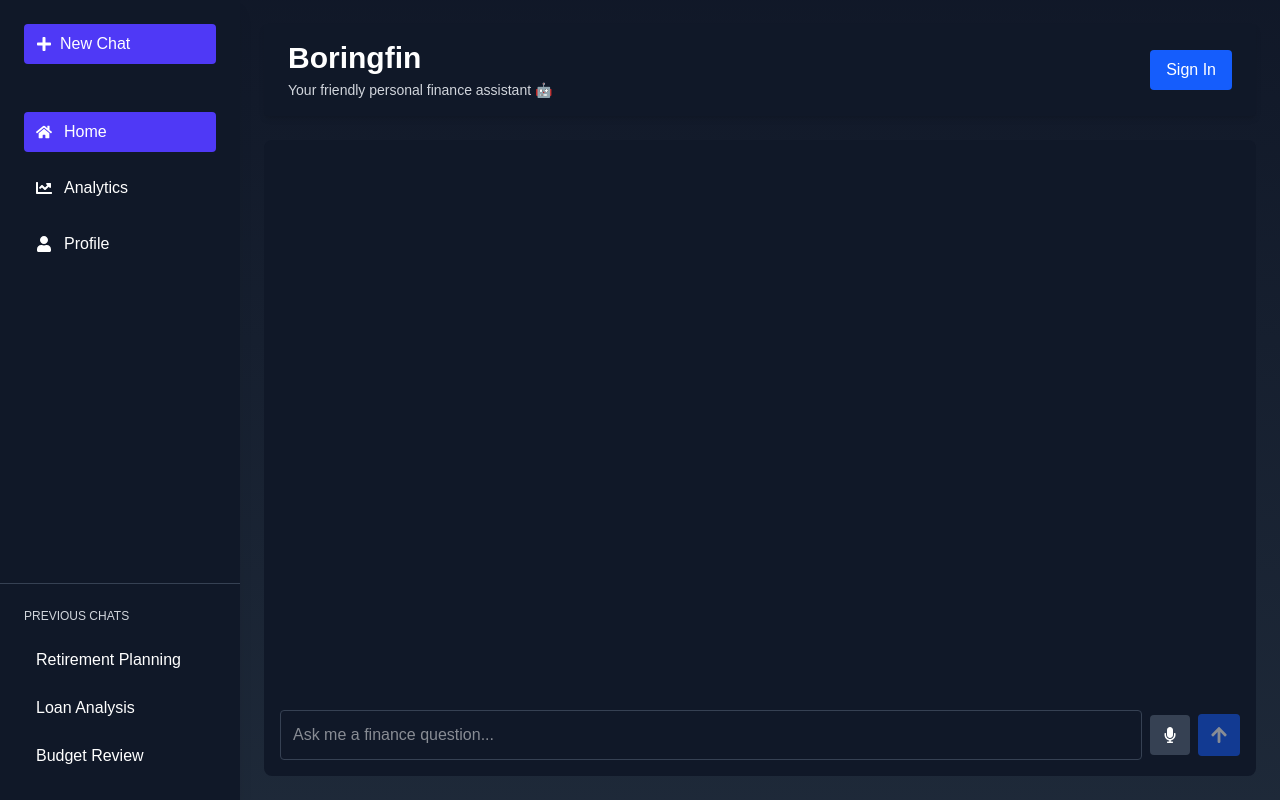
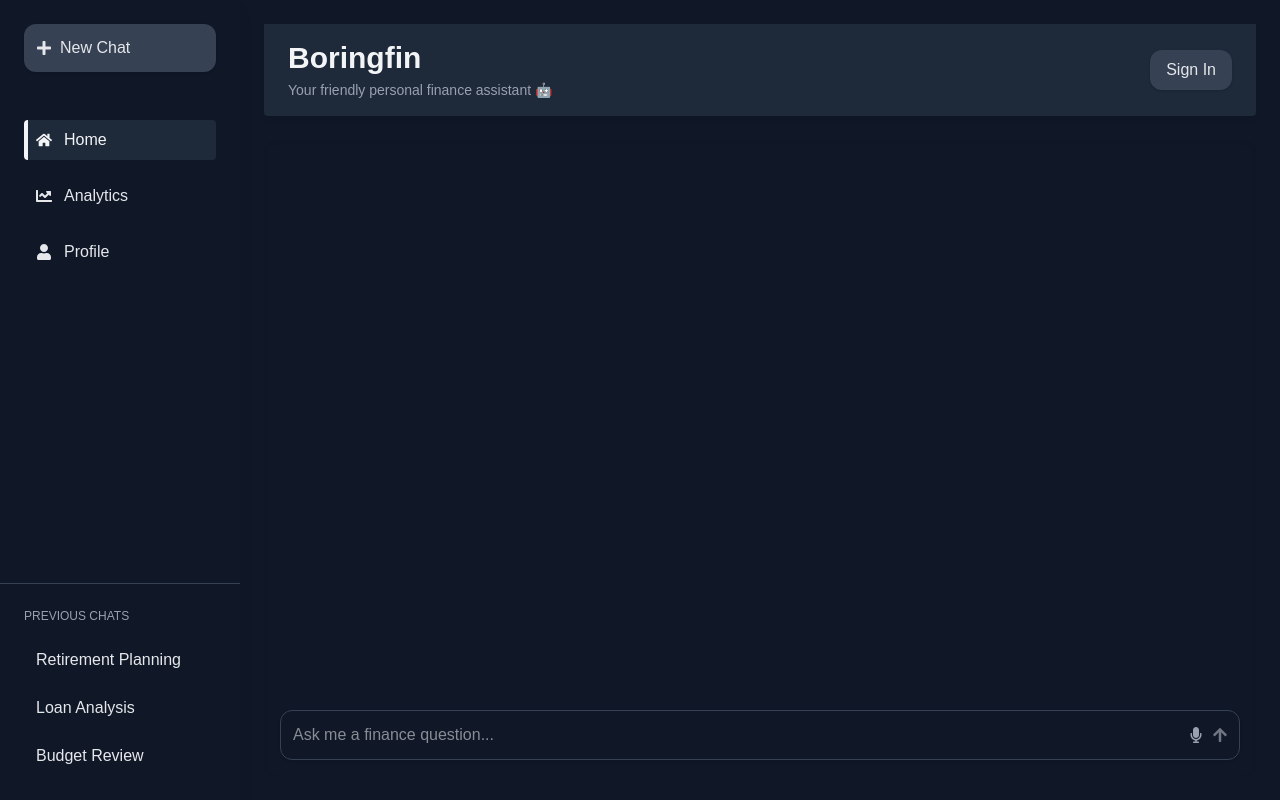
Before and after one commit to Chandrathej/borringfin-chatbot, a Next.js app: page / in a window 1280 px wide. Built offline with nearby package versions, Linux system fonts and the light colour scheme.

Commit message:
UI changes:second iteration

```diff
--- a/src/app/page.tsx
+++ b/src/app/page.tsx
@@ -6,22 +6,22 @@ import ChatWindow from "../components/ChatWindow";
 
 const Page = () => {
   return (
-    <div className="flex h-screen bg-gradient-to-b from-gray-900 to-gray-800 text-white">
+    <div className="flex h-screen bg-gray-900 text-gray-200">
       {/* Sidebar */}
       <Sidebar />
 
       {/* Main Content */}
       <main className="flex-1 flex flex-col ml-60 p-6 gap-6">
         {/* Header */}
-        <header className="sticky top-0 bg-gray-900 py-4 px-6 z-10 shadow-md rounded-b flex justify-between items-center">
+        <header className="sticky top-0 bg-gray-800 py-4 px-6 z-10 shadow-md rounded-b flex justify-between items-center">
           <div>
-            <h1 className="text-3xl font-bold">Boringfin</h1>
-            <p className="text-gray-300 mt-1 text-sm">
+            <h1 className="text-3xl font-extrabold text-gray-100">Boringfin</h1>
+            <p className="text-gray-400 mt-1 text-sm">
               Your friendly personal finance assistant 🤖
             </p>
           </div>
 
-          <button className="bg-blue-600 hover:bg-blue-700 px-4 py-2 rounded transition">
+          <button className="bg-gray-700 hover:bg-gray-600 px-4 py-2 rounded-xl shadow transition-colors">
             Sign In
           </button>
         </header>
--- a/src/components/ChatWindow.tsx
+++ b/src/components/ChatWindow.tsx
@@ -1,11 +1,10 @@
 "use client";
 
 import { useState, useRef, useEffect, KeyboardEvent } from "react";
-import { FaArrowUp, FaMicrophone } from "react-icons/fa";
+import { FaArrowUp, FaMicrophone, FaCheck } from "react-icons/fa";
 
 type Message = { role: "user" | "assistant"; content: string; emoji?: string };
 
-// Safe Google Analytics tracker
 const trackEvent = (name: string, params?: Record<string, any>) => {
   if (typeof window !== "undefined" && (window as any).gtag) {
     (window as any).gtag(name, params);
@@ -16,6 +15,7 @@ export default function ChatWindow() {
   const [message, setMessage] = useState("");
   const [conversation, setConversation] = useState<Message[]>([]);
   const [loading, setLoading] = useState(false);
+  const [sentConfirm, setSentConfirm] = useState(false);
 
   const scrollRef = useRef<HTMLDivElement>(null);
 
@@ -29,15 +29,12 @@ export default function ChatWindow() {
     if (!message.trim()) return;
 
     setLoading(true);
-
     setConversation((prev) => [
       ...prev,
       { role: "user", content: message, emoji: "🙂" },
     ]);
 
-    // Track Google Analytics
     trackEvent("send_message", { message_length: message.length });
-
     setMessage("");
 
     try {
@@ -53,12 +50,11 @@ export default function ChatWindow() {
 
       setConversation((prev) => [
         ...prev,
-        {
-          role: "assistant",
-          content: data.reply || "No reply",
-          emoji: "🤖",
-        },
+        { role: "assistant", content: data.reply || "No reply", emoji: "🤖" },
       ]);
+
+      setSentConfirm(true);
+      setTimeout(() => setSentConfirm(false), 1000);
     } catch (err) {
       console.error(err);
       setConversation((prev) => [
@@ -78,47 +74,57 @@ export default function ChatWindow() {
   };
 
   return (
-    <div className="flex-1 flex flex-col bg-gray-900 rounded-lg p-4 min-h-0">
+    <div className="flex-1 flex flex-col bg-gray-900 rounded-xl p-4 min-h-0 shadow-inner">
       {/* Messages */}
       <div
         ref={scrollRef}
-        className="flex-1 overflow-y-auto mb-4 space-y-2 min-h-0"
+        className="flex-1 overflow-y-auto mb-4 space-y-3 min-h-0"
       >
         {conversation.map((msg, idx) => (
           <div
             key={idx}
-            className={`p-3 rounded-2xl break-words w-full max-w-full ${
+            className={`p-3 rounded-2xl break-words max-w-full shadow ${
               msg.role === "user"
-                ? "bg-indigo-500 text-white self-end shadow hover:scale-105 transition-transform"
-                : "bg-gray-800 self-start text-white shadow hover:scale-105 transition-transform"
+                ? "bg-gray-700 text-white self-end"
+                : "bg-gray-800 self-start text-gray-200"
             }`}
           >
             {msg.emoji && <span className="mr-1">{msg.emoji}</span>}
             {msg.content}
           </div>
         ))}
+
+        {loading && (
+          <div className="p-3 rounded-2xl bg-gray-800 self-start animate-pulse shadow">
+            🤖 AI is thinking...
+          </div>
+        )}
       </div>
 
-      {/* Input + buttons */}
-      <div className="flex items-center space-x-2">
+      {/* Input with mic + send/tick */}
+      <div className="relative">
         <input
           type="text"
           value={message}
           onChange={(e) => setMessage(e.target.value)}
           onKeyDown={handleKeyDown}
           placeholder="Ask me a finance question..."
-          className="flex-1 p-3 rounded border border-gray-700 bg-gray-900 text-white outline-none"
+          className="w-full p-3 pr-20 rounded-xl border border-gray-700 bg-gray-900 text-white outline-none shadow focus:border-gray-500"
         />
-        <button className="p-3 bg-gray-700 rounded hover:bg-gray-600">
-          <FaMicrophone />
-        </button>
-        <button
-          onClick={sendMessage}
-          disabled={loading || !message.trim()}
-          className="p-3 bg-blue-600 rounded hover:bg-blue-700 disabled:opacity-50 flex items-center justify-center"
-        >
-          {loading ? "..." : <FaArrowUp className="text-white text-lg" />}
-        </button>
+
+        <div className="absolute right-3 top-1/2 transform -translate-y-1/2 flex items-center gap-2">
+          <FaMicrophone className="text-gray-400 hover:text-gray-200 cursor-pointer" />
+          {sentConfirm ? (
+            <FaCheck className="text-green-400" />
+          ) : (
+            <FaArrowUp
+              onClick={sendMessage}
+              className={`text-gray-300 cursor-pointer hover:text-gray-200 ${
+                loading || !message.trim() ? "opacity-50 pointer-events-none" : ""
+              }`}
+            />
+          )}
+        </div>
       </div>
     </div>
   );
--- a/src/components/Sidebar.tsx
+++ b/src/components/Sidebar.tsx
@@ -12,7 +12,6 @@ interface ChatSummary {
 const Sidebar = () => {
   const pathname = usePathname();
 
-  // Mock previous chats (replace with backend or localStorage later)
   const previousChats: ChatSummary[] = [
     { id: "1", title: "Retirement Planning" },
     { id: "2", title: "Loan Analysis" },
@@ -26,21 +25,23 @@ const Sidebar = () => {
   ];
 
   return (
-    <aside className="fixed left-0 top-0 h-full w-60 bg-gray-900 text-white shadow-lg flex flex-col justify-between">
+    <aside className="fixed left-0 top-0 h-full w-60 bg-gray-900 text-gray-200 shadow-lg flex flex-col justify-between">
+      {/* Top: New Chat */}
       <div className="p-6 flex flex-col gap-6">
-        {/* Top: New Chat */}
-        <button className="flex items-center gap-2 bg-indigo-600 hover:bg-indigo-700 px-3 py-2 rounded transition">
+        <button className="flex items-center gap-2 bg-gray-700 px-3 py-3 rounded-xl shadow hover:bg-gray-600 transition-colors">
           <FaPlus /> New Chat
         </button>
 
-        {/* Middle: Menu Items */}
+        {/* Menu Items */}
         <nav className="flex flex-col gap-4 mt-6">
           {menuItems.map((item) => (
             <a
               key={item.name}
               href={item.path}
-              className={`flex items-center gap-3 px-3 py-2 rounded transition-all ${
-                pathname === item.path ? "bg-indigo-600" : "hover:bg-indigo-500"
+              className={`flex items-center gap-3 px-3 py-2 rounded transition-colors ${
+                pathname === item.path
+                  ? "bg-gray-800 border-l-4 border-blue-gray-400 pl-2 text-gray-100"
+                  : "hover:bg-gray-700"
               }`}
             >
               {item.icon} {item.name}
@@ -50,13 +51,13 @@ const Sidebar = () => {
       </div>
 
       {/* Bottom: Previous Chats */}
-      <div className="p-6 flex flex-col gap-2 border-t border-gray-700">
-        <h3 className="text-gray-300 uppercase text-xs mb-2">Previous Chats</h3>
+      <div className="p-6 flex flex-col gap-2 border-t border-gray-700 overflow-y-auto max-h-1/3">
+        <h3 className="text-gray-400 uppercase text-xs mb-2">Previous Chats</h3>
         {previousChats.map((chat) => (
           <a
             key={chat.id}
             href={`/chat/${chat.id}`}
-            className="px-3 py-2 rounded hover:bg-gray-700 transition"
+            className="px-3 py-2 rounded hover:bg-gray-700 transition-colors"
           >
             {chat.title}
           </a>
```
